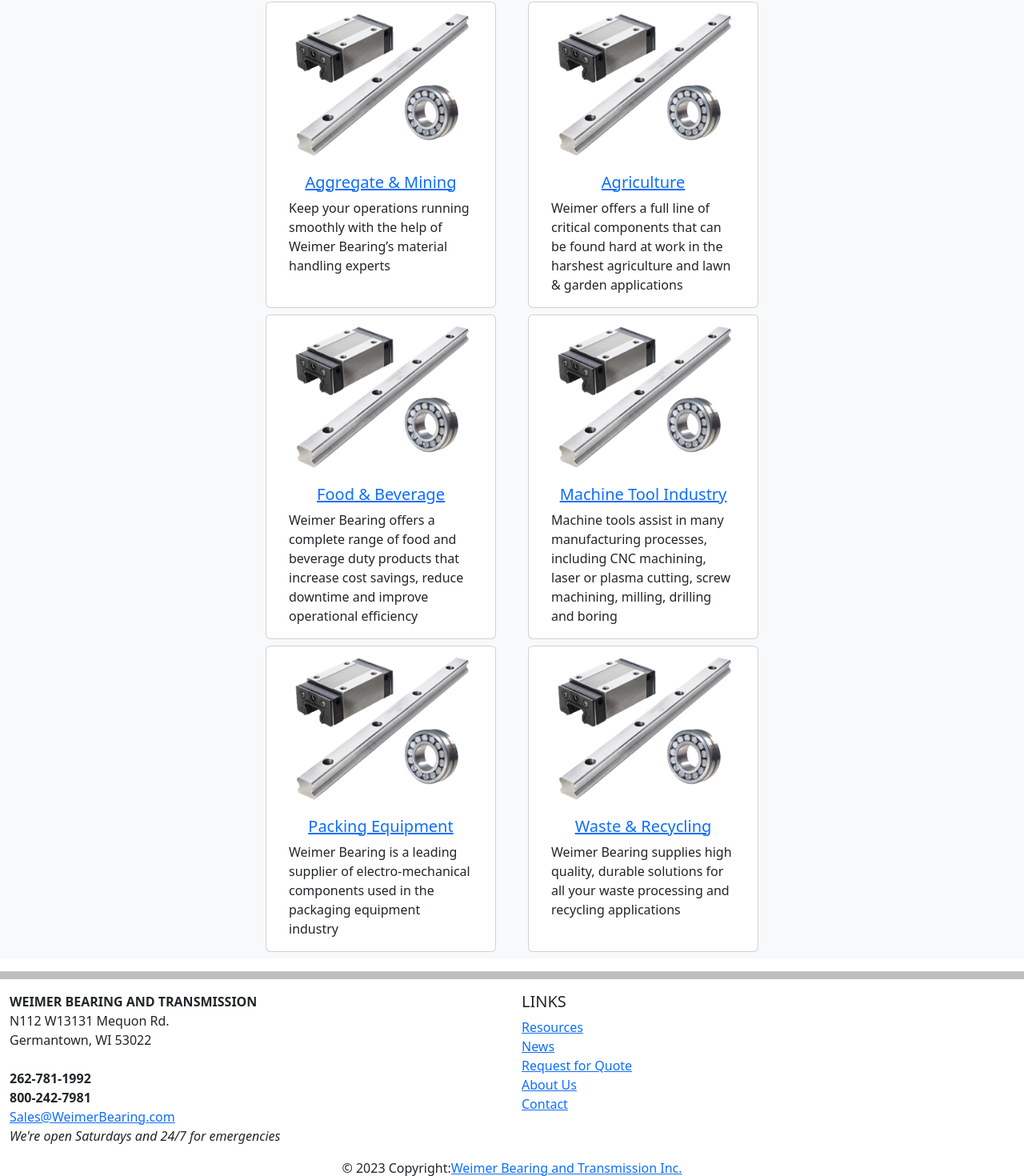
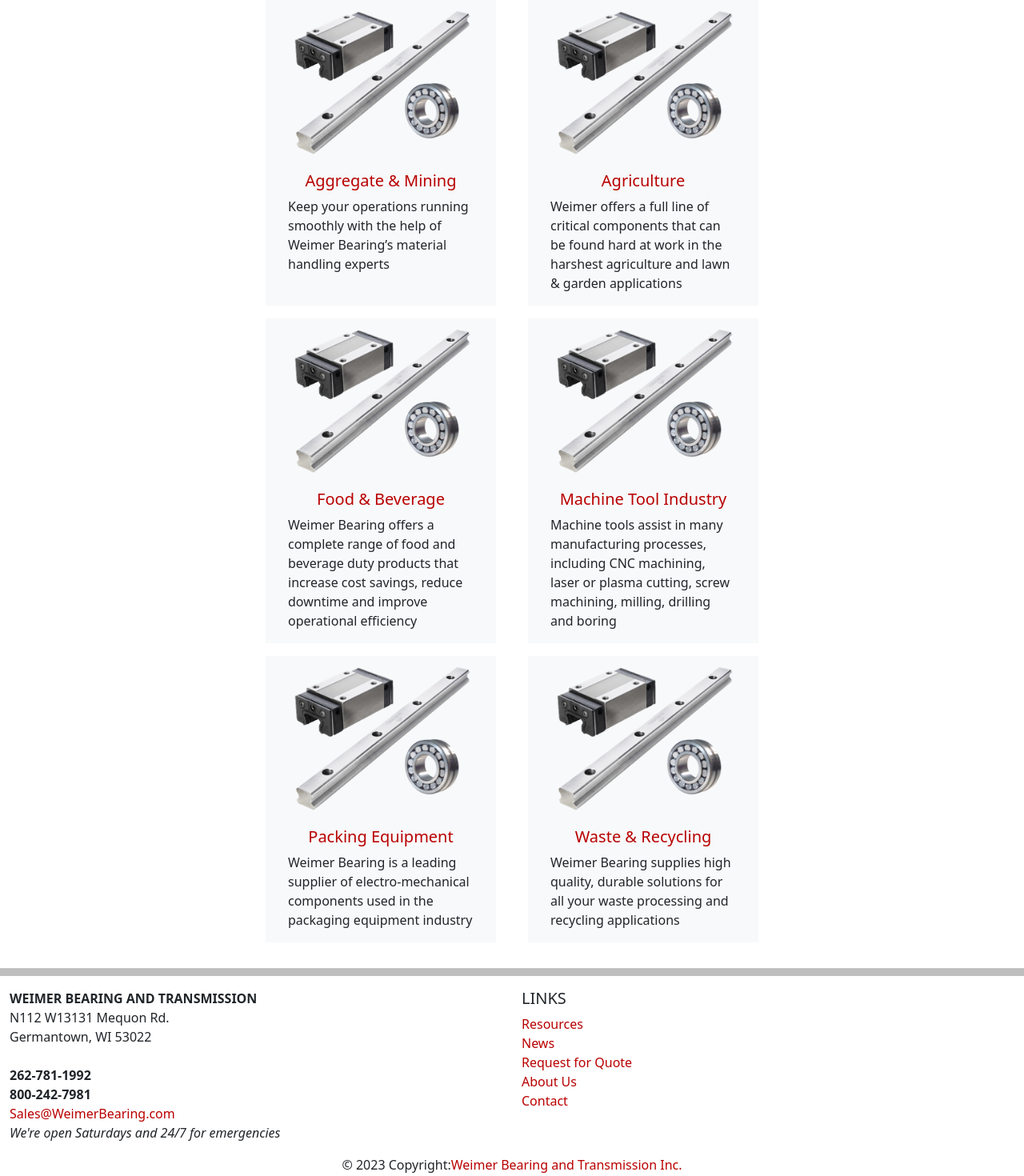
Before and after one commit to jacobjc2/branch-template, a React (Create React App) app: page /industries in a window 1280 px wide. Shown: the part 620-2090 px from the top of the page at 80% size. Built offline with nearby package versions, Linux system fonts and the light colour scheme.

Commit message:
Styling and DRY coding upgrades

```diff
--- a/public/index.html
+++ b/public/index.html
@@ -24,6 +24,7 @@
       work correctly both with client-side routing and a non-root public URL.
       Learn how to configure a non-root public URL by running `npm run build`.
     -->
+    <link href="https://fonts.googleapis.com/css?family=Lato:300,400,700,900" rel="stylesheet" type="text/css">
     <title>Branch Template Site</title>
   </head>
   <body>
--- a/src/components/Footer.js
+++ b/src/components/Footer.js
@@ -13,7 +13,7 @@
                         <span>Germantown, WI 53022<br/><br/></span>
                         <span className="fw-bold">262-781-1992<br/></span>
                         <span className="fw-bold">800-242-7981<br/></span>
-                        <a href="mailto:Sales@WeimerBearing.com">Sales@WeimerBearing.com<br/></a>
+                        <a className="footer-link" href="mailto:Sales@WeimerBearing.com">Sales@WeimerBearing.com<br/></a>
                         <span className="fst-italic">We're open Saturdays and 24/7 for emergencies</span>
                     </div>
 
@@ -22,18 +22,18 @@
                     <div className="col-md-3 mb-md-0 mb-3 text-start">
                         <h5 className="text-uppercase">Links</h5>
                         <ul className="list-unstyled text-start">
-                            <li><a href="/resources">Resources</a></li>
-                            <li><a href="/news">News</a></li>
-                            <li><a href="/rfq">Request for Quote</a></li>
-                            <li><a href="/about">About Us</a></li>
-                            <li><a href="/contact">Contact</a></li>
+                            <li><a className="footer-link" href="/resources">Resources</a></li>
+                            <li><a className="footer-link" href="/news">News</a></li>
+                            <li><a className="footer-link" href="/rfq">Request for Quote</a></li>
+                            <li><a className="footer-link" href="/about">About Us</a></li>
+                            <li><a className="footer-link" href="/contact">Contact</a></li>
                         </ul>
                     </div>
                 </div>
             </div>
 
             <div className="footer-copyright text-center py-3">© 2023 Copyright:
-                <a href="https://weimerbearing.com/">Weimer Bearing and Transmission Inc.</a>
+                <a className="footer-link" href="https://weimerbearing.com/">Weimer Bearing and Transmission Inc.</a>
             </div>
             <hr style={{height :"10px", backgroundColor: "#000"}}></hr>
         </footer>
--- a/src/components/Header.js
+++ b/src/components/Header.js
@@ -10,7 +10,6 @@
         <div>
             <a href="/">
                 <img style={{ maxWidth: "100%" }} src={header_image}>
-
                 </img>
             </a>
         </div>
--- a/src/index.css
+++ b/src/index.css
@@ -12,6 +12,24 @@
     monospace;
 }
 
+/* Footer Styling */
+.footer-link {
+  color: #b90000;
+  text-decoration: none;
+}
+
+/* Page Header Styling */
+.page-head {
+  color: #b90000;
+}
+
+/* Card Styling */
+.card-head {
+  color: #b90000;
+  text-decoration: none;
+}
+
+/* Alphabetical List Styles*/
 .alpha-nav {
   font-weight: 700;
   padding-left: 1rem;
--- a/src/pages/HomePage.js
+++ b/src/pages/HomePage.js
@@ -58,7 +58,7 @@
                         <img src={TBWoods}></img>
                     </Col>
                     <Col>
-                        <h1 className="pb-2 text-danger">
+                        <h1 className="pb-2 page-head">
                             Products
                         </h1>
                         <p className="mb-5 text-start">
@@ -75,7 +75,7 @@
             <Row className="mt-3 justify-content-center">
                 <Row className="w-75">
                     <Col>
-                        <h1 className="pb-2 text-danger">
+                        <h1 className="pb-2 page-head">
                             Services
                         </h1>
                         <p className="mb-5 text-start">
@@ -97,7 +97,7 @@
                         <img src={Aggregate}></img>
                     </Col>
                     <Col>
-                        <h1 className="pt-4 pb-2 text-danger">
+                        <h1 className="pt-4 pb-2 page-head">
                             Industries
                         </h1>
                         <p className="mb-5 text-start">
--- a/src/pages/contact/ContactPage.js
+++ b/src/pages/contact/ContactPage.js
@@ -7,7 +7,7 @@
         <Container fluid>
             <Row>
                 <Row className="mt-5 mb-5 justify-content-center">
-                    <h2 className="text-danger">Contact Us</h2>
+                    <h2 className="page-head">Contact Us</h2>
                     <div>
                         <hr className=" m-auto mt-2 mb-2 w-50"></hr>
                     </div>
--- a/src/pages/industries/IndustriesPage.js
+++ b/src/pages/industries/IndustriesPage.js
@@ -4,73 +4,77 @@
 import BearingsProduct from '../../assets/ProductCategories/BearingsProduct.png';
 
 export const IndustriesPage = () => {
+
+    const industries = [
+        {
+            id: 1,
+            name: "Aggregate & Mining",
+            desc: "Keep your operations running smoothly with the help of Weimer Bearing’s material handling experts",
+            img: BearingsProduct,
+            link: "/"
+        },
+        {
+            id: 2,
+            name: "Agriculture",
+            desc: "Weimer offers a full line of critical components that can be found hard at work in the harshest agriculture and lawn & garden applications",
+            img: BearingsProduct,
+            link: "/"
+        },
+        {
+            id: 3,
+            name: "Food & Beverage",
+            desc: "Weimer Bearing offers a complete range of food and beverage duty products that increase cost savings, reduce downtime and improve operational efficiency",
+            img: BearingsProduct,
+            link: "/"
+        },
+        {
+            id: 4,
+            name: "Machine Tool Industry",
+            desc: "Machine tools assist in many manufacturing processes, including CNC machining, laser or plasma cutting, screw machining, milling, drilling and boring",
+            img: BearingsProduct,
+            link: "/"
+        },
+        {
+            id: 5,
+            name: "Packing Equipment",
+            desc: "Weimer Bearing is a leading supplier of electro-mechanical components used in the packaging equipment industry",
+            img: BearingsProduct,
+            link: "/"
+        },
+        {
+            id: 6,
+            name: "Waste & Recycling",
+            desc: "Weimer Bearing supplies high quality, durable solutions for all your waste processing and recycling applications",
+            img: BearingsProduct,
+            link: "/"
+        }
+    ]
+
+
     return (
         <Container fluid>
             <Row className="">
                 <Row className="mt-5 mb-5 justify-content-center">
-                    <h2 className="text-danger">Industries</h2>
+                    <h2 className="page-head">Industries</h2>
                     <div>
                         <hr className=" m-auto mt-2 mb-2 w-50"></hr>
                     </div>
                     <p className="w-50">Weimer Bearing offers a complete line of products for a vast number of industries, including aggregate & mining, agriculture, food & beverage, foundries, logistics & distribution, lumber & wood, machine tool, medical equipment, metal fabricating & machining, packaging equipment, paper & pulp, plastic technologies, printing, wastewater and recycling. Let our team of dedicated experts help solve all of your industrial component needs. Check out a few of our industry spotlights below!<br/></p>
                 </Row>
             </Row>
-            <Row className="justify-content-center bg-light">
+            <Row className="justify-content-center">
                 <Row className="mt-3 w-50 justify-content-between" >
-                    <Card className="mb-2" style={{ width: '18rem' }}>
-                        <Card.Img variant="top" src={BearingsProduct} />
-                        <Card.Body>
-                            <Card.Title><a href="/">Aggregate & Mining</a></Card.Title>
-                            <Card.Text className="text-start" >
-                            Keep your operations running smoothly with the help of Weimer Bearing’s material handling experts
-                            </Card.Text>
-                        </Card.Body>
-                    </Card>
-                    <Card className="mb-2" style={{ width: '18rem' }}>
-                        <Card.Img variant="top" src={BearingsProduct} />
-                        <Card.Body>
-                            <Card.Title><a href="/">Agriculture</a></Card.Title>
-                            <Card.Text className="text-start" >
-                            Weimer offers a full line of critical components that can be found hard at work in the harshest agriculture and lawn & garden applications
-                            </Card.Text>
-                        </Card.Body>
-                    </Card>
-                    <Card className="mb-2" style={{ width: '18rem' }}>
-                        <Card.Img variant="top" src={BearingsProduct} />
-                        <Card.Body>
-                            <Card.Title><a href="/">Food & Beverage</a></Card.Title>
-                            <Card.Text className="text-start" >
-                            Weimer Bearing offers a complete range of food and beverage duty products that increase cost savings, reduce downtime and improve operational efficiency
-                            </Card.Text>
-                        </Card.Body>
-                    </Card>
-                    <Card className="mb-2" style={{ width: '18rem' }}>
-                        <Card.Img variant="top" src={BearingsProduct} />
-                        <Card.Body>
-                            <Card.Title><a href="/">Machine Tool Industry</a></Card.Title>
-                            <Card.Text className="text-start" >
-                            Machine tools assist in many manufacturing processes, including CNC machining, laser or plasma cutting, screw machining, milling, drilling and boring
-                            </Card.Text>
-                        </Card.Body>
-                    </Card>
-                    <Card className="mb-2" style={{ width: '18rem' }}>
-                        <Card.Img variant="top" src={BearingsProduct} />
-                        <Card.Body>
-                            <Card.Title><a href="/">Packing Equipment</a></Card.Title>
-                            <Card.Text className="text-start" >
-                            Weimer Bearing is a leading supplier of electro-mechanical components used in the packaging equipment industry
-                            </Card.Text>
-                        </Card.Body>
-                    </Card>
-                    <Card className="mb-2" style={{ width: '18rem' }}>
-                        <Card.Img variant="top" src={BearingsProduct} />
-                        <Card.Body>
-                            <Card.Title><a href="/">Waste & Recycling</a></Card.Title>
-                            <Card.Text className="text-start" >
-                            Weimer Bearing supplies high quality, durable solutions for all your waste processing and recycling applications
-                            </Card.Text>
-                        </Card.Body>
-                    </Card>
+                    {industries.map(({id, name, desc, img, link}) => (
+                        <Card id={id} className="mb-3 bg-light border-0 rounded-0" style={{ width: '18rem' }}>
+                            <Card.Img variant="top" src={img} />
+                            <Card.Body>
+                                <Card.Title><a className="card-head" href={link}>{name}</a></Card.Title>
+                                <Card.Text className="text-start" >
+                                {desc}
+                                </Card.Text>
+                            </Card.Body>
+                        </Card>
+                    ))}
                 </Row>
             </Row>
         </Container>
--- a/src/pages/manufacturers/ManufacturersPage.js
+++ b/src/pages/manufacturers/ManufacturersPage.js
@@ -15,7 +15,6 @@
 
     const handleChange = (selectedOption) => {
       setSelected(selectedOption);
-      console.log(`Option selected:`, selectedOption);
       if(selectedOption.value == "all")
       {
         fetch('http://localhost:5000/test?branch=Template')
@@ -43,7 +42,7 @@
       <Container fluid>
         <Row className="">
             <Row className="mt-5 justify-content-center">
-                <h2 className="text-danger">Manufacturers</h2>
+                <h2 className="page-head">Manufacturers</h2>
                 <div>
                     <hr className=" m-auto mt-2 mb-2 w-50"></hr>
                 </div>
--- a/src/pages/products/ProductLine/ProductOnePage.js
+++ b/src/pages/products/ProductLine/ProductOnePage.js
@@ -4,11 +4,17 @@
 
 export const ProductOnePage = () => {
     const [data, setData] = useState(null);
+    const [products, setProducts] = useState(null);
 
     useEffect(() => {
       fetch('http://localhost:5000/test?prod=prod_bearings&branch=Template')
         .then(response => response.json())
         .then(json => setData(json))
+        .catch(error => console.error(error));
+      fetch('http://localhost:5000/bearings')
+        .then(response => response.json())
+        .then(json => setProducts(json))
+        .then(products => console.log(products))
         .catch(error => console.error(error));
     }, []);
 
@@ -16,7 +22,7 @@
       <Container fluid>
         <Row className="">
             <Row className="mt-5 mb-5 justify-content-center">
-                <h2 className="text-danger">Product One</h2>
+                <h2>Product One</h2>
                 <div>
                     <hr className=" m-auto mt-2 mb-2 w-50"></hr>
                 </div>
@@ -25,6 +31,16 @@
         </Row>
         <Row className="justify-content-center">
           <Col>
+            {/* {products.map(({prod_name, prod_desc}) => (
+                <div key={prod_name}>
+                  <p>
+                  {prod_name}
+                  </p>
+                  <p>
+                  {prod_desc}
+                  </p>
+                </div>
+              ))} */}
           </Col>
           <Col>
             <Row className="mb-2 mt-2 w-75 justify-content-center">
--- a/src/pages/products/ProductsPage.js
+++ b/src/pages/products/ProductsPage.js
@@ -6,55 +6,62 @@
 
 
 export const ProductsPage = () => {
+
+    const products = [
+        {
+            id: 1,
+            name: "Bearings",
+            desc: "Weimer offers a wide variety of plain, naked, housed and linear bearings for any industrial application",
+            img: BearingsProduct,
+            link: "/products/productone"
+        },
+        {
+            id: 2,
+            name: "Electronic Motion Control",
+            desc: "Weimer has a complete offering of electrical components, including motors, brakes, inverters, controls and sensors",
+            img: BearingsProduct,
+            link: "/products/producttwo"
+        },
+        {
+            id: 3,
+            name: "Fluid Power",
+            desc: "Weimer supplies a full range of pneumatic and hydraulic components, consisting of air prep, cylinders, valves, vacuum and other fluid power accessories",
+            img: BearingsProduct,
+            link: "/"
+        },
+        {
+            id: 4,
+            name: "Material Handling",
+            desc: "Weimer's product offering contains material handling components and complete conveyor systems, including belting, pulleys, bearings, and conveyors",
+            img: BearingsProduct,
+            link: "/"
+        }
+    ]
+
     return (
         <Container fluid>
             <Row className="">
                 <Row className="mt-5 mb-5 justify-content-center">
-                    <h2 className="text-danger">Products</h2>
+                    <h2 className="page-head">Products</h2>
                     <div>
                         <hr className=" m-auto mt-2 mb-2 w-50"></hr>
                     </div>
                     <p className="w-50">Weimer Bearing & Transmission offers a wide range of products for a variety of industries. Weimer consistently adds new and innovative products, in order to maintain it's position as a leading distributor of mechanical, electrical, hydraulic and pneumatic components. Contact Weimer today to learn more about their expanding product offering.<br/></p>
                 </Row>
             </Row>
-            <Row className="justify-content-center bg-light">
+            <Row className="justify-content-center">
                 <Row className="mt-3 w-50 justify-content-between" >
-                    <Card className="mb-2" style={{ width: '18rem' }}>
-                        <Card.Img variant="top" src={BearingsProduct} />
-                        <Card.Body>
-                            <Card.Title><a href="/products/productone">Bearings</a></Card.Title>
-                            <Card.Text className="text-start" >
-                            Weimer offers a wide variety of plain, naked, housed and linear bearings for any industrial application
-                            </Card.Text>
-                        </Card.Body>
-                    </Card>
-                    <Card className="mb-2" style={{ width: '18rem' }}>
-                        <Card.Img variant="top" src={BearingsProduct} />
-                        <Card.Body>
-                            <Card.Title><a href="/products/producttwo">Electronic Motion Control</a></Card.Title>
-                            <Card.Text className="text-start" >
-                            Weimer has a complete offering of electrical components, including motors, brakes, inverters, controls and sensors
-                            </Card.Text>
-                        </Card.Body>
-                    </Card>
-                    <Card className="mb-2" style={{ width: '18rem' }}>
-                        <Card.Img variant="top" src={BearingsProduct} />
-                        <Card.Body>
-                            <Card.Title><a href="/">Fluid Power</a></Card.Title>
-                            <Card.Text className="text-start" >
-                            Weimer supplies a full range of pneumatic and hydraulic components, consisting of air prep, cylinders, valves, vacuum and other fluid power accessories
-                            </Card.Text>
-                        </Card.Body>
-                    </Card>
-                    <Card className="mb-2" style={{ width: '18rem' }}>
-                        <Card.Img variant="top" src={BearingsProduct} />
-                        <Card.Body>
-                            <Card.Title><a href="/">Material Handling</a></Card.Title>
-                            <Card.Text className="text-start" >
-                            Weimer's product offering contains material handling components and complete conveyor systems, including belting, pulleys, bearings, and conveyors
-                            </Card.Text>
-                        </Card.Body>
-                    </Card>
+                    {products.map(({id, name, desc, img, link}) => (
+                        <Card id={id} className="mb-3 bg-light border-0 rounded-0" style={{ width: '18rem' }}>
+                            <Card.Img variant="top" src={img} />
+                            <Card.Body>
+                                <Card.Title><a className="card-head" href={link}>{name}</a></Card.Title>
+                                <Card.Text className="text-start" >
+                                {desc}
+                                </Card.Text>
+                            </Card.Body>
+                        </Card>
+                    ))}
                 </Row>
             </Row>
         </Container>
```
Also changed, not shown: src/components/Navigation.js (+5 -4 lines), src/pages/services/ServicesPage.js (+38 -29 lines).
